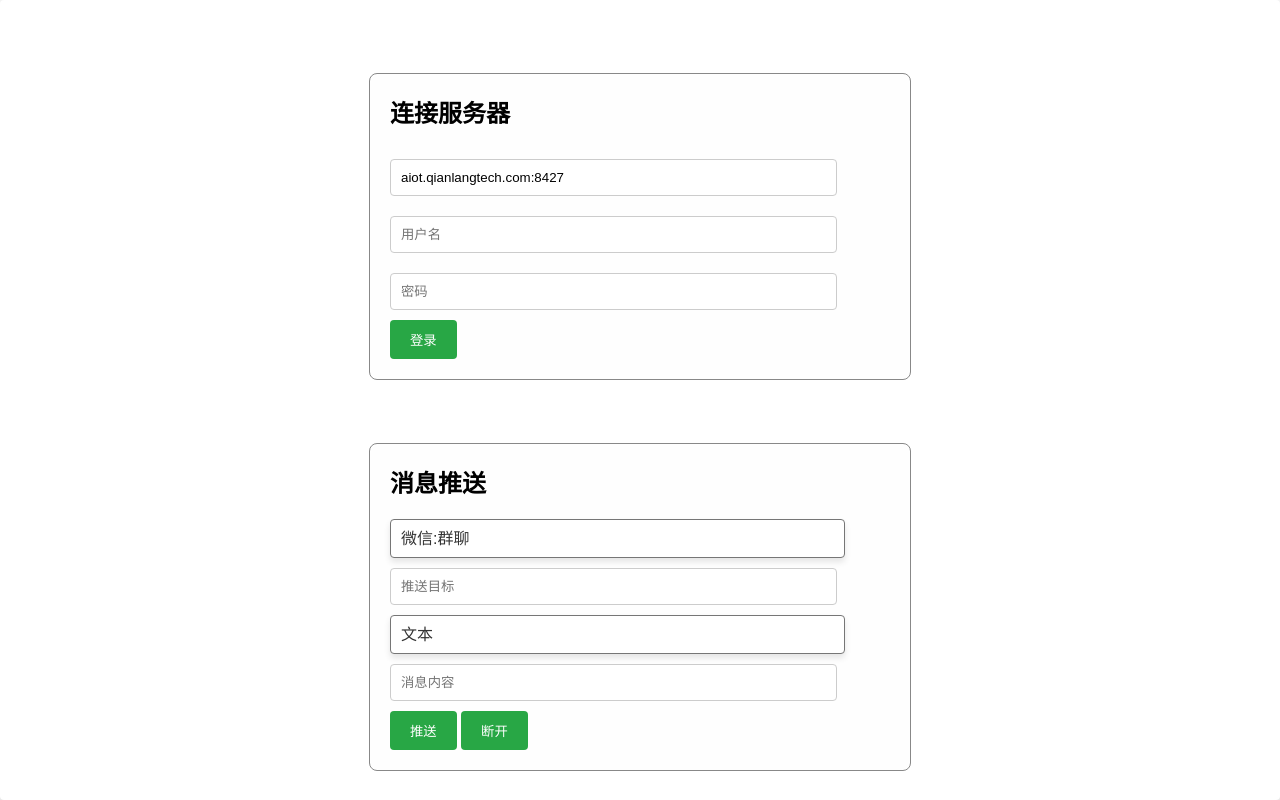
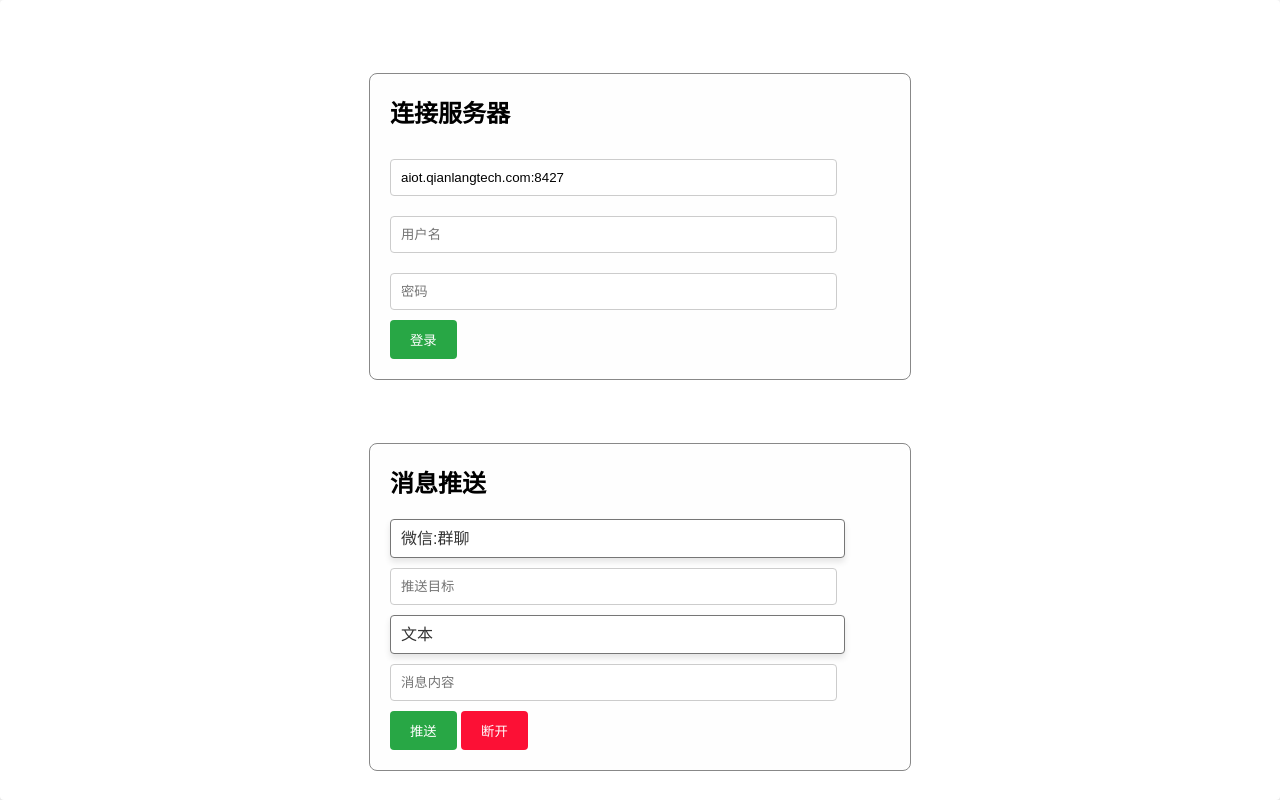
Before and after one commit to injoyai/notice, a plain HTML site: page gui/desktop/index.html in a window 1280 px wide. Drawn offline with Linux system fonts and the light colour scheme.

Commit message:
优化完善

```diff
--- a/gui/desktop/index.html
+++ b/gui/desktop/index.html
@@ -282,7 +282,7 @@
             </select>
             <input type="text" id="content2" placeholder="消息内容">
             <button id="pushBoxClick">推送</button>
-            <button id="pushBoxClose">断开</button>
+            <button id="pushBoxClose" style="background-color: rgb(252,16,53)">断开</button>
         </div>
     </div>
 </div>
```
